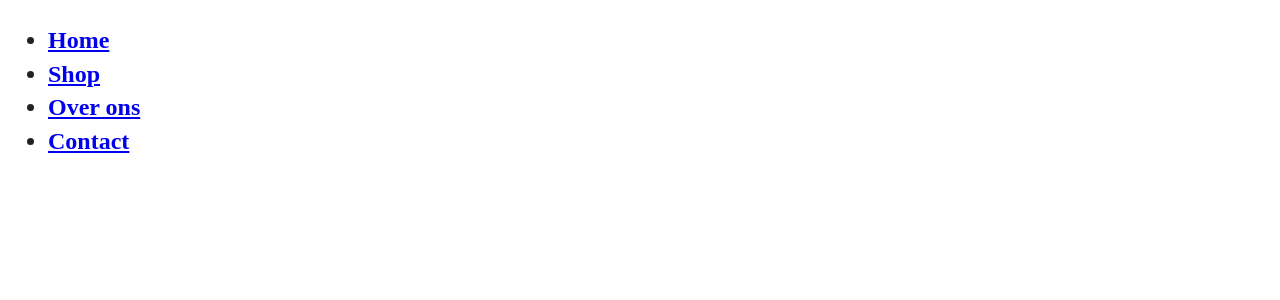
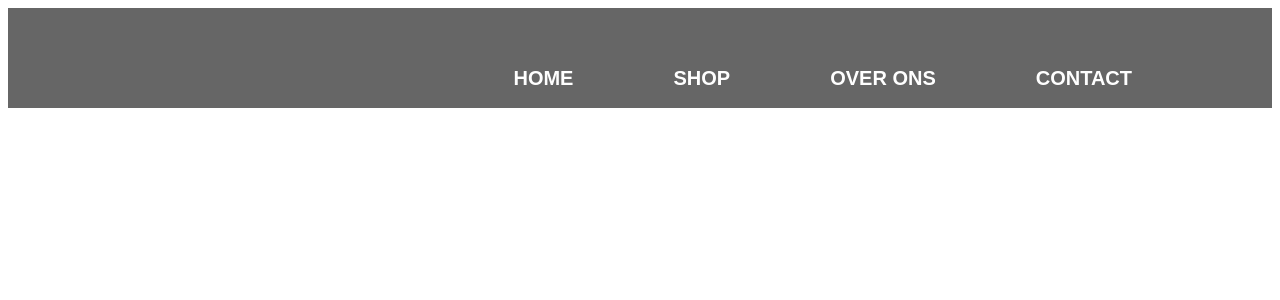
Before and after one commit to karim076/SnelKookPan-Group3, a PHP site: page /header.php in a window 1280 px wide. Shown: the top 300 px of the page. Run offline with PHP 8.4, Linux system fonts and the light colour scheme.

Commit message:
css van header gemaakt

```diff
--- a/css/main.css
+++ b/css/main.css
@@ -83,6 +83,55 @@ textarea {
   resize: vertical;
 }
 
+ /* menu */
+ header{
+	font-family: Arial;
+	display: block;
+}
+
+nav{
+	background-image: linear-gradient(rgba(172, 77, 0, 0.6), #DCE0DF);
+	width: 100%;
+	height: 100px;
+	padding: 10px 90px;
+	box-sizing: border-box;
+	background: rgba(0,0,0,0.6);
+}
+
+/* nav .logo{
+	padding: 3px;
+	height: 75px;
+	float: left;
+} */
+
+nav ul{
+	display: flex;
+	list-style: none;
+	float: right;
+	margin: 0;
+	padding: 0;
+	display: flex;
+}
+
+nav ul li a{
+	line-height: 80px;
+	color: #fff;
+	padding: 12px 50px;
+	text-decoration: none;
+	font-size:  20px;
+	font-weight: bold;
+	text-transform: uppercase;
+}
+
+nav ul li a:hover{
+	background: rgba(0,0,0,0.7);
+	border-radius: 6px;
+}
+nav ul li a:hover{
+	color: rgb(225, 193, 110);
+}
+
+/* menu *
 /* ==========================================================================
    Author's custom styles
    ========================================================================== */
```
